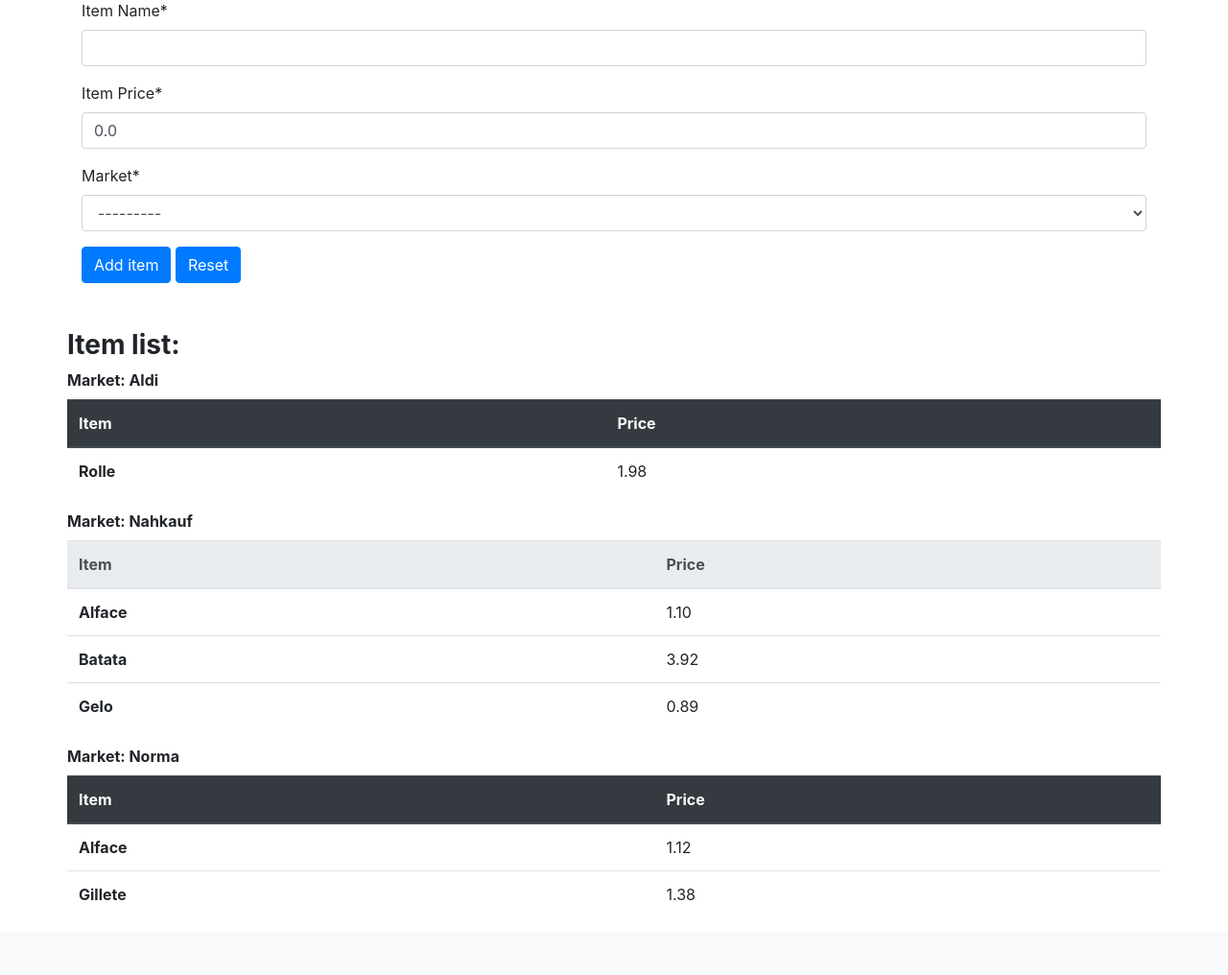
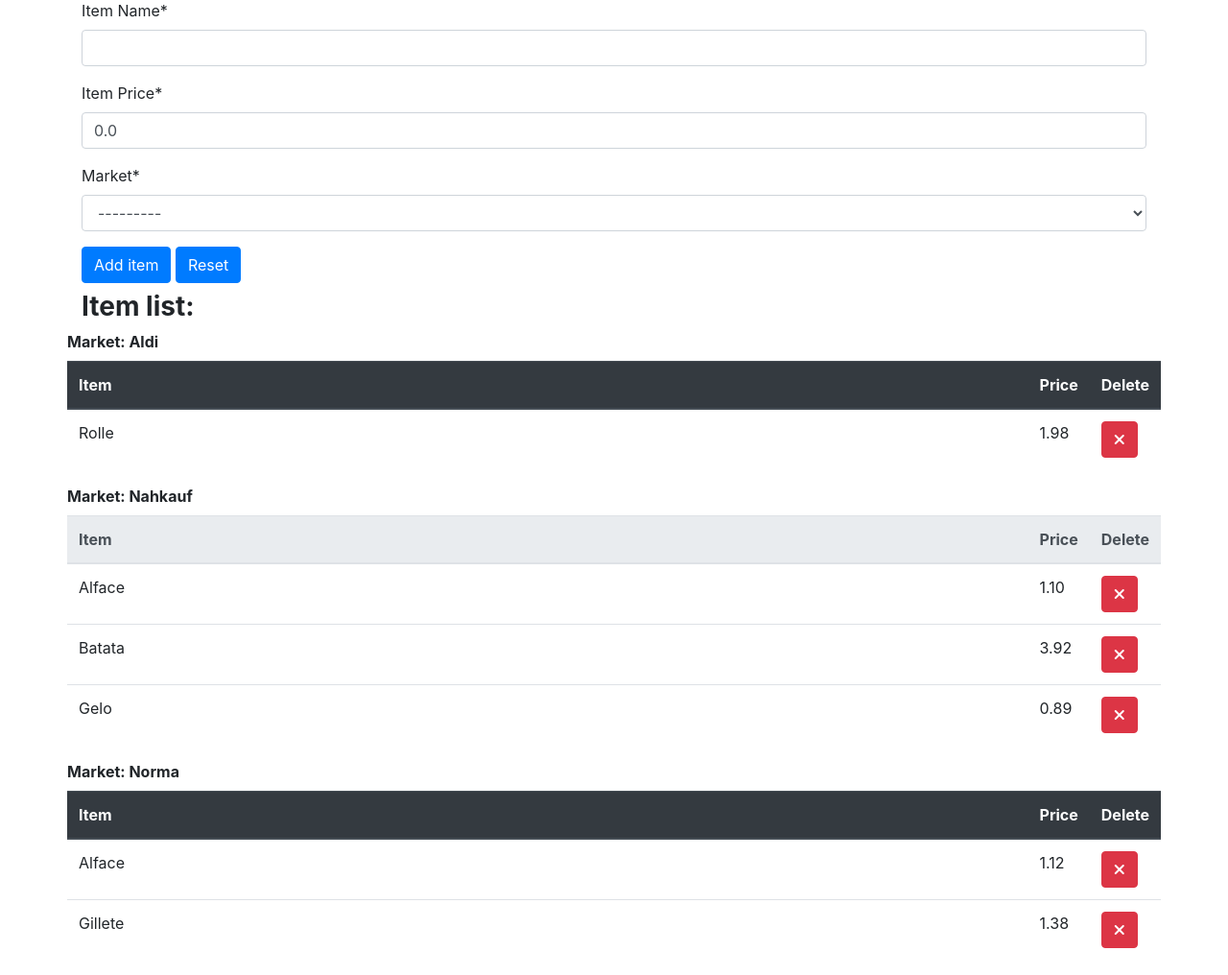
Before and after one commit to rodolfofrainer/appCarol, a Django app: page /createItem/ in a window 1280 px wide. Shown: the part 248-1264 px from the top of the page at 96% size. Before the commit the page ends 1186 px from the top, so only its background shows below. Run offline with Django 4.2, Linux system fonts and the light colour scheme; a user stored in the database is signed in; data comes from the database, SQL or seed files in the repository; both versions use the stored data as it was after the commit; some libraries are stand-ins or nearby versions.

Commit message:
user can delete created items

```diff
--- a/calculator/templates/itemCreation.html
+++ b/calculator/templates/itemCreation.html
@@ -30,7 +30,7 @@
     <div class="container mt-5">
         <div class="row">
             <div class="col-md-12">
-                <form method="POST">
+                <form method="post">
                     {% csrf_token %}
                     {{ form|crispy }}
                     <button class="btn btn-primary" type="submit" name='saveItem'>Add item</button>
@@ -40,13 +40,14 @@
         </div>
     </div>
     <!--- Item lists *-->
-    <div class="container mt-5">
+    <div class="container mt-2">
         <div class="row">
-            <h3>
-                <strong>Item list:</strong>
-            </h3>
-        </label>
-    </div>
+            <div class="col-md-2">
+                <h3>
+                    <strong>Item list:</strong>
+                </h3>
+            </div>
+        </div>
     <div class="row">
         {% for market in list_of_markets %}
             <table class="table">
@@ -59,19 +60,28 @@
                             <strong>Market: {{ market.name|title }}</strong>
                         </label>
                         <tr>
-                            <th scope="col">Item</th>
-                            <th scope="col">Price</th>
+                            <th class="col">Item</th>
+                            <th class="col">Price</th>
+                            <th class="col">Delete</th>
                         </tr>
                     </thead>
                     <tbody>
                         {% for item in market.market_id.all|dictsort:"name" %}
                             <tr>
-                                <th scope="row">{{ item.name|title }}</th>
+                                <td scope="row">{{ item.name|title }}</td>
                                 <td>{{ item.price }}</td>
+                                <td>
+                                    <a href="{% url 'delete_item_pk' pk=item.pk %}">
+                                <button class="btn btn-danger" type="submit">
+                                    <i class="fa-solid fa-xmark"></i>
+                                </button>
+                            </a>
+                            </td>
                             </tr>
                         {% endfor %}
                     </tbody>
                 </table>
             {% endfor %}
         </div>
+    </div>
     {% endblock content %}
--- a/calculator/urls.py
+++ b/calculator/urls.py
@@ -11,6 +11,7 @@ urlpatterns = [
     path('createMarket/<int:pk>/unfavorite/',
          views.MarketPageView.unfavorite_market, name='unfavorite_market'),
     path('createItem/', views.CreateItemView.as_view(), name='create_item'),
+    path('createItem/delete/<int:pk>', views.CreateItemView.delete_item, name='delete_item_pk'),
     path('items/', views.ProductListView.display_all_items, name='display_items'),
     path('items/<int:pk>', views.ProductListView.display_item,
          name='display_single_item'),
--- a/calculator/views.py
+++ b/calculator/views.py
@@ -112,7 +112,6 @@ class CreateItemView(View):
         form = self.form_class(request.user, initial={'price': 0.00})
         context = self.get_context_data()
         context['form'] = form
-        print(context['list_of_markets'])
         return render(request, self.template_name, context=context)
 
     def post(self, request, *args, **kwargs):
@@ -130,6 +129,11 @@ class CreateItemView(View):
             context = self.get_context_data()
             context['form'] = form
             return render(request, self.template_name, context)
+
+    def delete_item(self, pk:int):
+        product = get_object_or_404(ItemCreatedModel, pk=pk)
+        product.delete()
+        return redirect('create_item')
 
 
 @method_decorator(login_required, name='dispatch')
@@ -166,6 +170,10 @@ class myWagePageView(View):
         return render(request, self.template_name, context=context)
 
 
+
+
+
+
 class ProductListView(View):
     @api_view(['GET'])
     def display_all_items(request):
```
Also changed, not shown: db.sqlite3.
